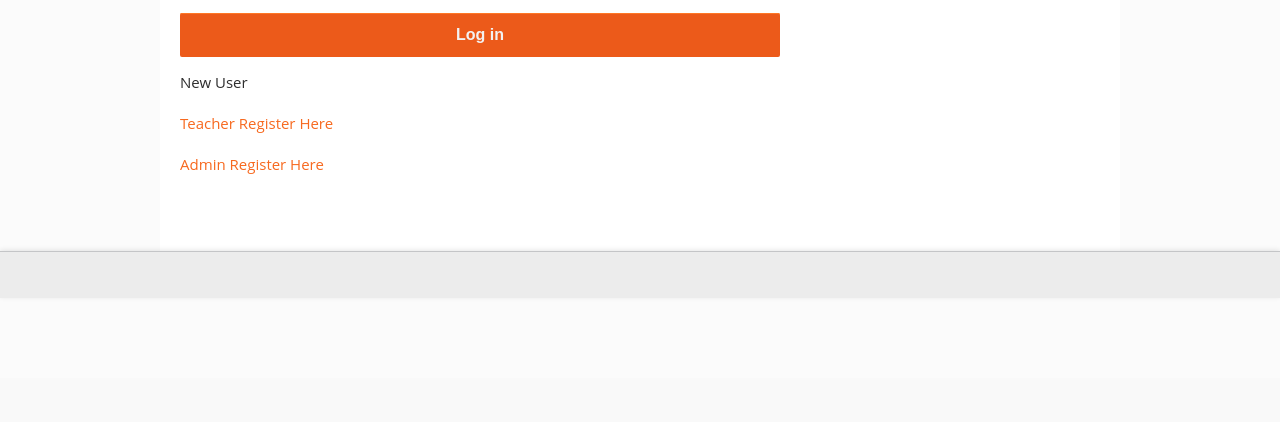
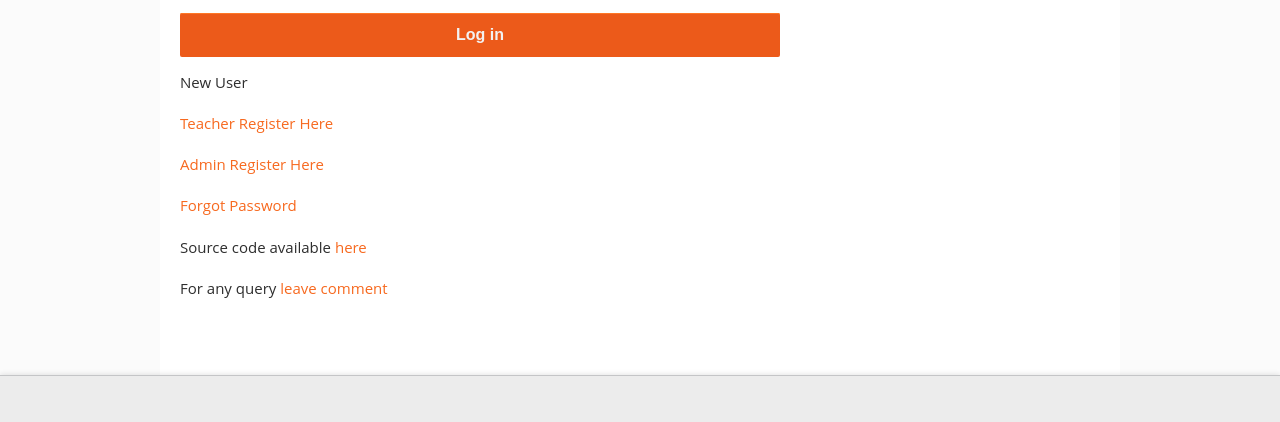
Before and after one commit to rajeev001114/Grade-Recording-System, a Django app: page / in a window 1280 px wide. Shown: the part 422-844 px from the top of the page. Before the commit the page ends 720 px from the top, so only its background shows below. Run offline with Django 3.2, Linux system fonts and the light colour scheme; parts of the project's set-up code (start-up, migrations or seed data) failed here and were passed over; some web fonts are replaced.

Commit message:
Update tologin.html

```diff
--- a/project/templates/tologin.html
+++ b/project/templates/tologin.html
@@ -35,6 +35,9 @@
 	<h3>New User</h3>
 	<p><a href="/TCH/teacher_registration" >Teacher Register Here</a></p>
 	<p><a href="/TCH/admin_registration" >Admin Register Here</a></p>
+	<h3><a href="/TCH/for_pass" >Forgot Password</a></h3>
+	<h3>Source code available  <a href="https://github.com/rajeev001114/Grade-Recording-System" >here</a></h3>
+	<h3>For any query <a href="https://graderecordingsystem.wordpress.com/" >leave comment</a></h3>
 	<br>
 </div>
 {% endblock %}
```
